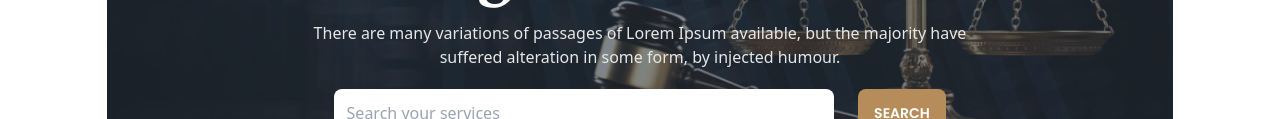
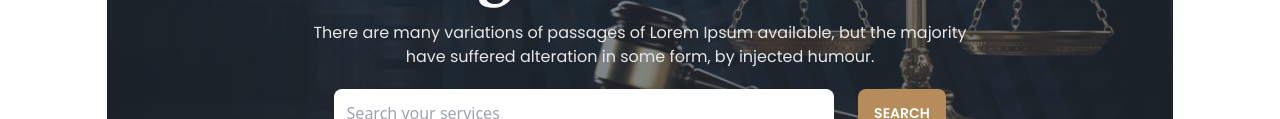
Before and after one commit to tanvirjem2/legal-solution-b8, a plain HTML site: page index.html in a window 1280 px wide. Shown: the part 415-534 px from the top of the page. Drawn offline with nearby package versions, Linux system fonts and the light colour scheme.

Commit message:
Few improvement added

```diff
--- a/index.html
+++ b/index.html
@@ -82,7 +82,9 @@
                         <h1 class="mb-6 text-5xl lg:w-[668px] lg:text-7xl font-extrabold font-eb-garamond text-[#FFF]">
                             We Provide Effective Legal Solutions
                         </h1>
-                        <p class="mb-5 text-[#E7E7E7] lg:w-[670px]">There are many variations of passages of Lorem Ipsum
+                        <p class="mb-5 text-[#E7E7E7] font-poppins text-base font-normal lg:w-[670px]">There are many
+                            variations of passages
+                            of Lorem Ipsum
                             available, but the majority have suffered alteration in some form, by injected humour.
                         </p>
                         <div class="flex flex-col lg:flex-row items-center justify-center gap-6">
```
